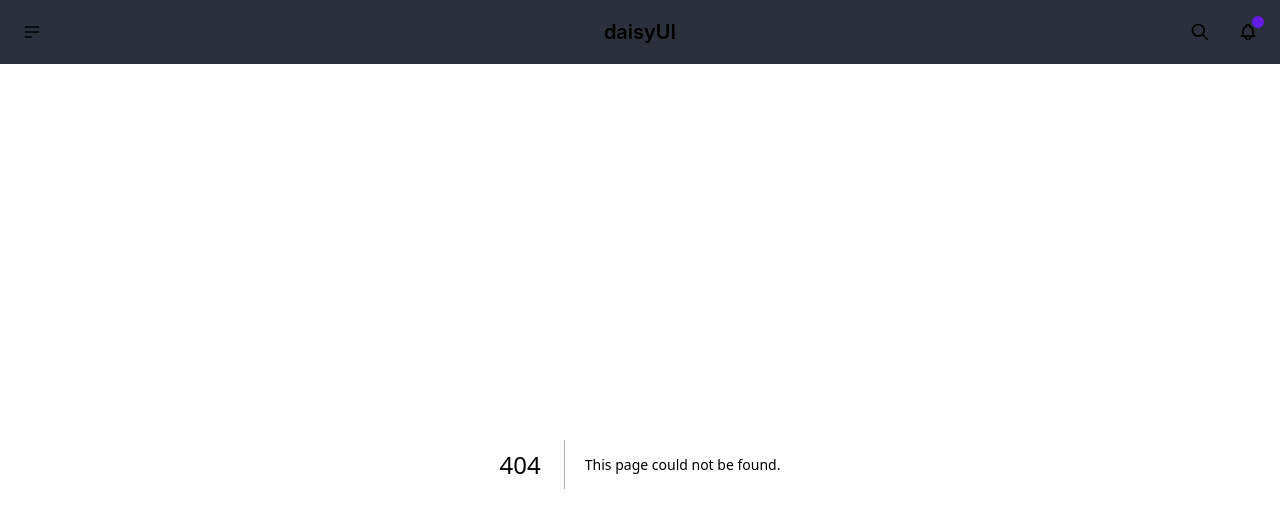
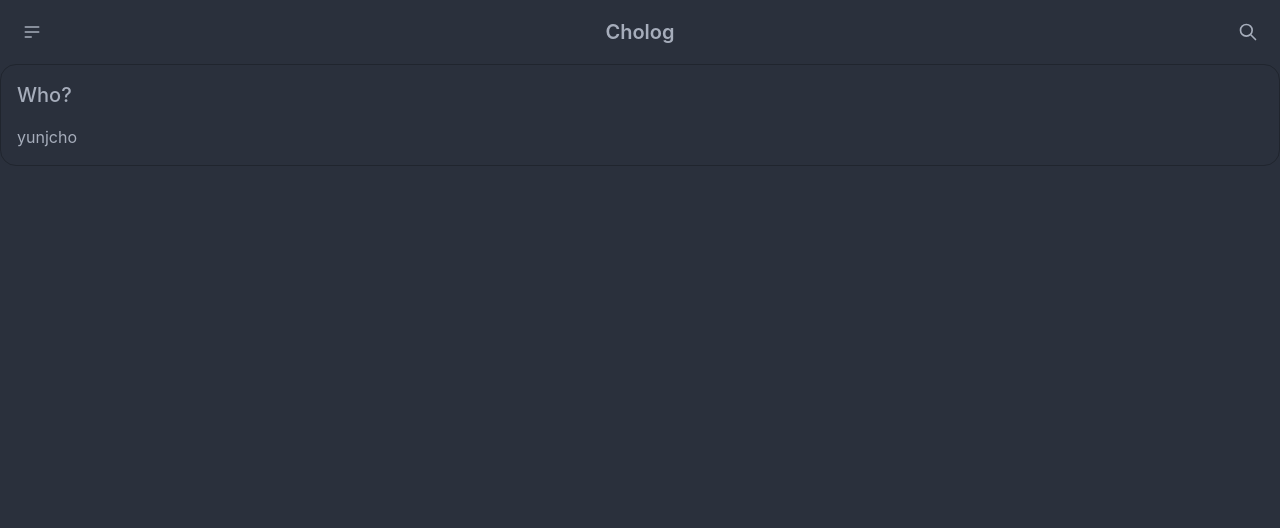
Before and after one commit to YunjooCho/YunjooCho.github.io, a Next.js app: page /about in a window 1280 px wide. Before the commit this address had no page. Shown: the top 528 px of the page. Built offline with nearby package versions, Linux system fonts and the light colour scheme.

Commit message:
add about

```diff
--- a/components/NavBar.tsx
+++ b/components/NavBar.tsx
@@ -24,16 +24,25 @@ export default function NavBar() {
                         className="menu menu-compact dropdown-content mt-3 p-2 shadow bg-base-100 rounded-box w-52"
                     >
                         <li>
-                            <a>Homepage</a>
+                            <a href="/">Home</a>
                         </li>
                         <li>
-                            <a>About</a>
+                            <a href="/about">About</a>
                         </li>
+                        {/* <li>
+                            <a href="/language">Language</a>
+                        </li>
+                        <li>
+                            <a href="/algorythm">Algorythm</a>
+                        </li>
+                        <li>
+                            <a href="/etc">etc</a>
+                        </li> */}
                     </ul>
                 </div>
             </div>
             <div className="navbar-center">
-                <a className="btn btn-ghost normal-case text-xl">daisyUI</a>
+                <a className="btn btn-ghost normal-case text-xl">Cholog</a>
             </div>
             <div className="navbar-end">
                 <button className="btn btn-ghost btn-circle">
@@ -52,25 +61,6 @@ export default function NavBar() {
                         />
                     </svg>
                 </button>
-                <button className="btn btn-ghost btn-circle">
-                    <div className="indicator">
-                        <svg
-                            xmlns="http://www.w3.org/2000/svg"
-                            className="h-5 w-5"
-                            fill="none"
-                            viewBox="0 0 24 24"
-                            stroke="currentColor"
-                        >
-                            <path
-                                strokeLinecap="round"
-                                strokeLinejoin="round"
-                                strokeWidth="2"
-                                d="M15 17h5l-1.405-1.405A2.032 2.032 0 0118 14.158V11a6.002 6.002 0 00-4-5.659V5a2 2 0 10-4 0v.341C7.67 6.165 6 8.388 6 11v3.159c0 .538-.214 1.055-.595 1.436L4 17h5m6 0v1a3 3 0 11-6 0v-1m6 0H9"
-                            />
-                        </svg>
-                        <span className="badge badge-xs badge-primary indicator-item"></span>
-                    </div>
-                </button>
             </div>
         </div>
     );
--- a/pages/Feature.tsx
+++ b/pages/Feature.tsx
@@ -13,7 +13,7 @@ export default function Features() {
                 {/* Cards Page - Title */}
                 <div className="text-center mb-12">
                     <h1 className="text-4xl md:text-6xl text-gray-700 font-semibold">
-                        Tailwind Css Responsive Cards
+                        Recently
                     </h1>
                 </div>
 
--- /dev/null
+++ b/pages/about.tsx
@@ -0,0 +1,17 @@
+import type { NextPage } from 'next'
+import Head from 'next/head'
+
+const About: NextPage = () => {
+    return (
+        <div tabIndex={0} className="collapse collapse-open border border-base-300 bg-base-100 rounded-box">
+            <div className="collapse-title text-xl font-medium">
+                Who?
+            </div>
+            <div className="collapse-content">
+                <p>yunjcho</p>
+            </div>
+        </div>
+    );
+}
+
+export default About
--- a/pages/index.tsx
+++ b/pages/index.tsx
@@ -14,63 +14,12 @@ const Home: NextPage = () => {
 
       <div className="py-32 text-center">
         <div className="text-4xl  font-extrabold text-gray-700 mb-12">
-          Navbar in Tailwind!
-        </div>
-        <div className="text-4xl  font-extrabold text-gray-700 mb-12">
-          Responsive Cards in Tailwind!
+          My Blog~!!
         </div>
       </div>
-
-      {/* 카드 전체를 반응형으로 만들기 위한 컨테이너 */}
       <Feature />
     </div>
   );
 }
 
 export default Home
-
-
-{/* <div className="cardList">
-<div className="card w-96 bg-base-100 shadow-xl">
-  <figure><img src="https://placeimg.com/400/225/arch" alt="Shoes" /></figure>
-  <div className="card-body">
-    <h2 className="card-title">
-      Shoes!
-      <div className="badge badge-secondary">NEW</div>
-    </h2>
-    <p>If a dog chews shoes whose shoes does he choose?</p>
-    <div className="card-actions justify-end">
-      <div className="badge badge-outline">Fashion</div>
-      <div className="badge badge-outline">Products</div>
-    </div>
-  </div>
-</div>
-<div className="card w-96 bg-base-100 shadow-xl">
-  <figure><img src="https://cdn.britannica.com/82/152982-050-11159CF4/Daniel-Radcliffe-Rupert-Grint-Emma-Watson-Harry.jpg" alt="Shoes" /></figure>
-  <div className="card-body">
-    <h2 className="card-title">
-      Harry Potter
-      <div className="badge badge-secondary">NEW</div>
-    </h2>
-    <p>Is Harry Potter a true story?</p>
-    <div className="card-actions justify-end">
-      <div className="badge badge-outline">Book</div>
-      <div className="badge badge-outline">BestSeller</div>
-    </div>
-  </div>
-</div>
-<div className="card w-96 bg-base-100 shadow-xl">
-  <figure><img src="https://cdn.britannica.com/82/152982-050-11159CF4/Daniel-Radcliffe-Rupert-Grint-Emma-Watson-Harry.jpg" alt="Shoes" /></figure>
-  <div className="card-body">
-    <h2 className="card-title">
-      Harry Potter
-      <div className="badge badge-secondary">NEW</div>
-    </h2>
-    <p>Is Harry Potter a true story?</p>
-    <div className="card-actions justify-end">
-      <div className="badge badge-outline">Book</div>
-      <div className="badge badge-outline">BestSeller</div>
-    </div>
-  </div>
-</div>
-</div> */}
```
